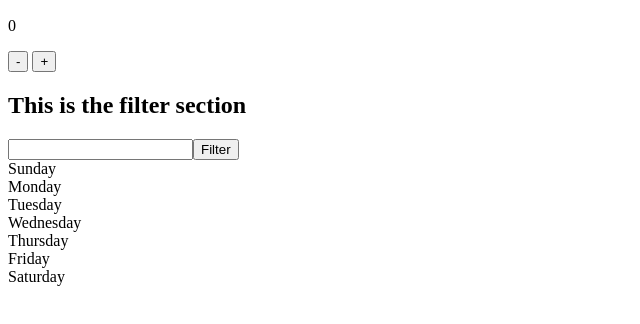
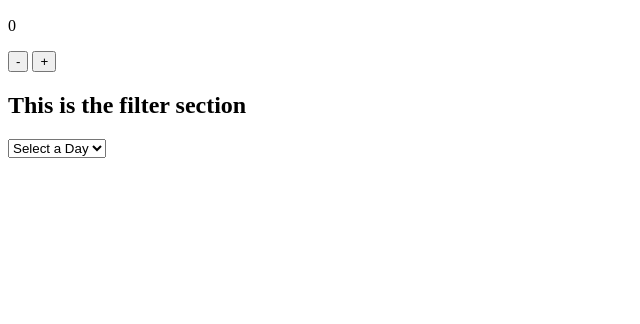
Before and after one commit to AlisonW417/js-practice, a plain HTML site: page index.html in a window 1280 px wide. Shown: the part 110-434 px from the top of the page, without its empty margins (0-640 px from the left). Drawn offline with Linux system fonts and the light colour scheme.

Commit message:
added select filter

```diff
--- a/index.html
+++ b/index.html
@@ -16,7 +16,7 @@
        </div>
        <div id="filter">
            <h2>This is the filter section</h2>
-            <input id="input"></input><button id="filter-button">Filter</button>
+            <select id="select"></select>
        </div>
    </div>
   </body>
--- a/src/index.js
+++ b/src/index.js
@@ -31,29 +31,22 @@ function minusClicked() {
 }
 
 function loadDays() {
-    const filterDiv = document.getElementById('filter');
+    const select = document.getElementById('select');
+    const option = document.createElement('option');
+    option.innerText = 'Select a Day';
+    select.appendChild(option)
 
     days.forEach(day => {
-        const dayDiv = document.createElement('div');
-        dayDiv.setAttribute('id', day);
-        dayDiv.innerText = day;
-        filterDiv.append(dayDiv)
+        const dayOption = document.createElement('option');
+        dayOption.innerText = day;
+        select.appendChild(dayOption)
     })
 
-    const filter = document.getElementById('filter-button');
-    filter.addEventListener('click', triggerFilter)
+    select.addEventListener('input', triggerFilter)
 }
 
 function triggerFilter(event) {
-    console.log("I triggered the filter!")
-    const input = event.target.previousElementSibling.value
-    days.forEach(day => {
-        if (day === input) {
-            console.log(day)
-        } else {
-            console.log("not a day")
-        }
-    })
+    console.log("You selected", event.target.value)
 }
 
 
```
